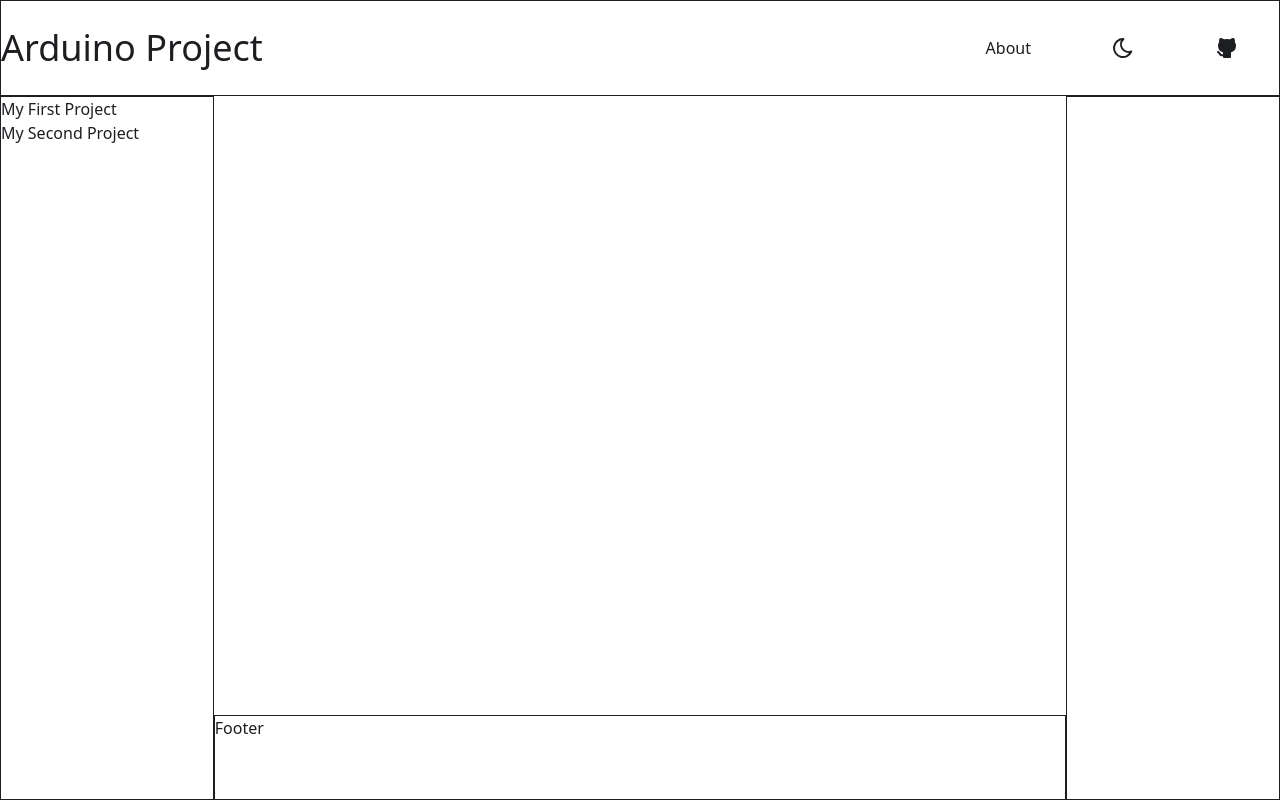
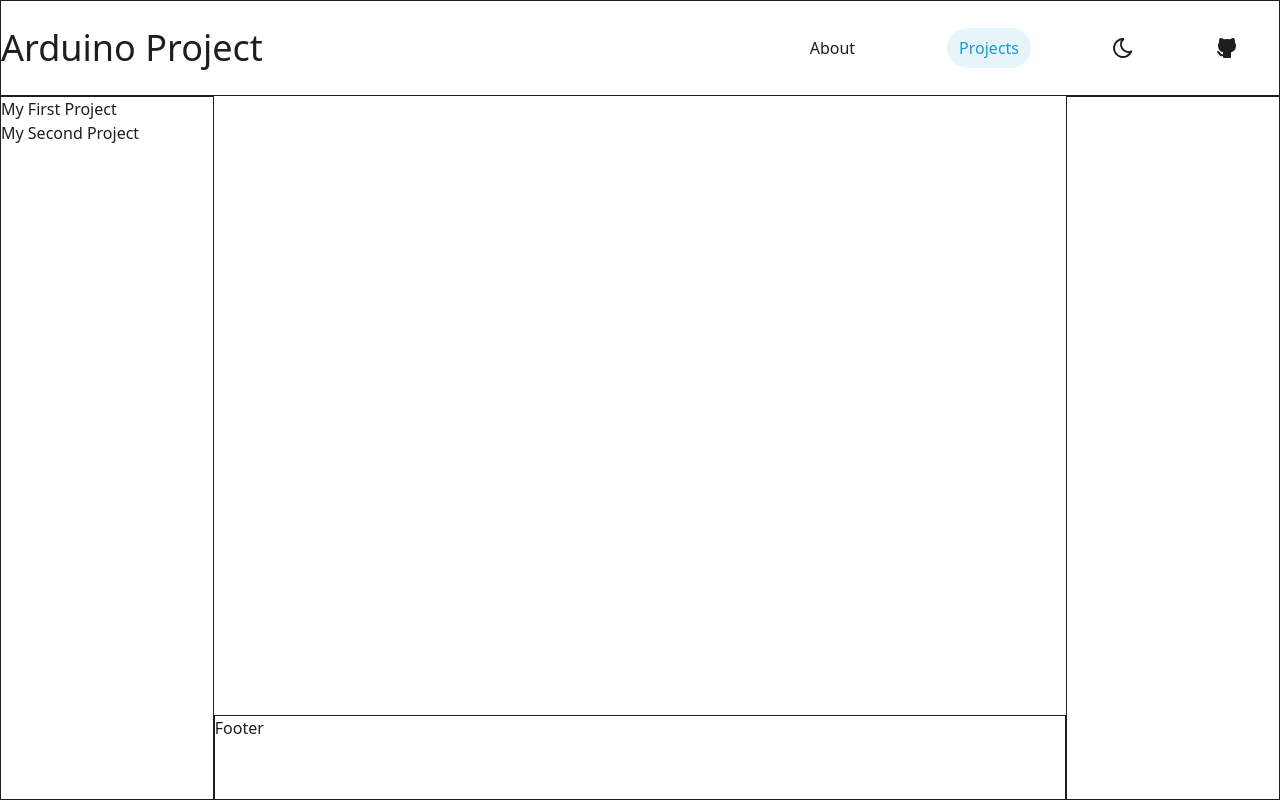
Before and after one commit to AitorMelero/arduino-project, an Astro site: page / in a window 1280 px wide. Built offline with nearby package versions, Linux system fonts and the light colour scheme; Astro itself is replaced by a stand-in of ours.

Commit message:
ship: hover button header

```diff
--- a/src/components/ButtonHeader.jsx
+++ b/src/components/ButtonHeader.jsx
@@ -1,6 +1,15 @@
-export const ButtonHeader = ({ textButton = "Button" }) => {
+export const ButtonHeader = ({ textButton = "Button", isSelected = false }) => {
+    const classIsSelected = isSelected
+        ? "bg-blue-2 text-blue"
+        : "hover:bg-gray-4 hover:dark:bg-gray-3";
+
     return (
-        <a href="#" className="mx-10 text-base">
+        <a
+            href="#"
+            className={
+                "mx-10 text-base rounded-full px-3 py-2 " + classIsSelected
+            }
+        >
             {textButton}
         </a>
     );
--- a/src/components/Header.jsx
+++ b/src/components/Header.jsx
@@ -20,6 +20,7 @@ export const Header = ({ pageTitle = "Arduino Project" }) => {
             </h1>
             <div className="flex flex-row justify-center items-center">
                 <ButtonHeader textButton="About" />
+                <ButtonHeader textButton="Projects" isSelected={true} />
                 <button className="mx-10" onClick={handleToggleModeDark}>
                     <IconSun className="hidden dark:block" />
                     <IconMoon className="block dark:hidden" />
--- a/src/components/index.js
+++ b/src/components/index.js
@@ -1,3 +1,4 @@
+export * from "./ButtonHeader";
 export * from "./Footer";
 export * from "./Header";
 export * from "./Sidebar";
--- a/tailwind.config.cjs
+++ b/tailwind.config.cjs
@@ -8,7 +8,12 @@ module.exports = {
             current: "currentColor",
             white: "#ffffff",
             "gray-1": "#23272f",
-            "gray-2": "#1c1e21"
+            "gray-2": "#1c1e21",
+            "gray-3": "rgba(52, 58, 70, 0.8)",
+            "gray-4": "rgba(235, 236, 240, 0.8)",
+            "gray-5": "rgba(64, 71, 86, 1)",
+            blue: "rgb(20, 158, 202)",
+            "blue-2": "rgba(20, 158, 202, 0.1)",
         },
     },
     plugins: [],
```
